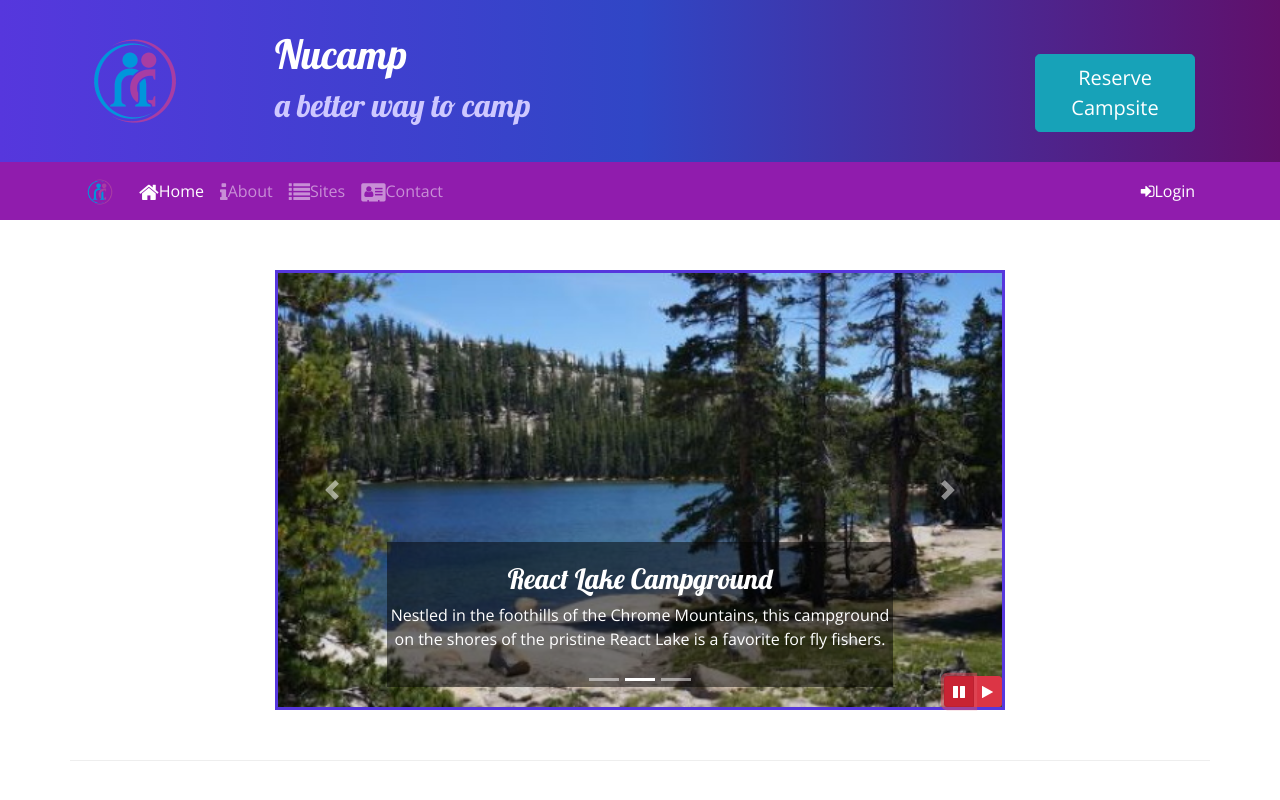
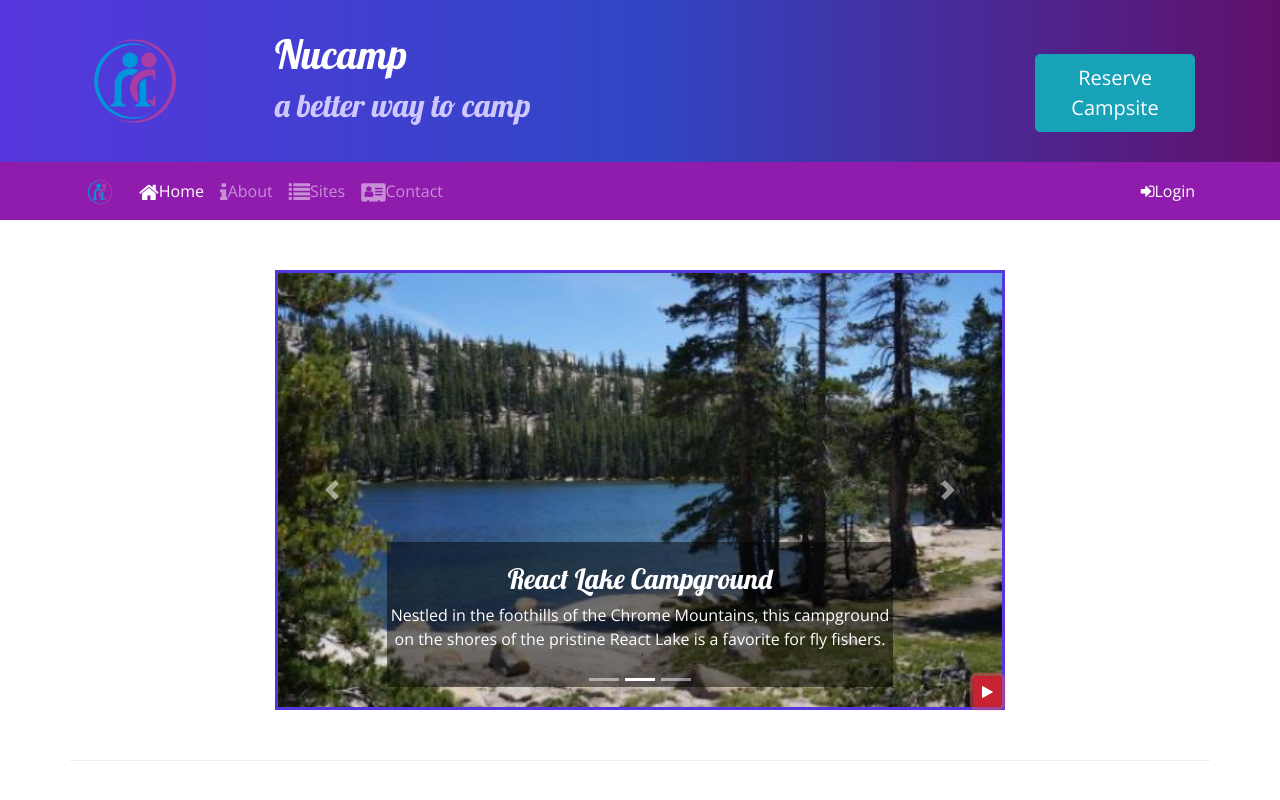
Before and after one commit to ninetailedcoder/My-First-Bootstrap-Project, a website: page index.html in a window 1280 px wide. Both pictures are taken after a click on the button 959 px from the left and 691 px from the top of the page. Shown: the top 800 px of the page. Drawn offline with nearby package versions, Linux system fonts and the light colour scheme.

Commit message:
NPM scripts part 1

```diff
--- a/index.html
+++ b/index.html
@@ -311,12 +311,8 @@
               <span class="carousel-control-next-icon"></span>
               <span class="sr-only">Next</span>
             </a>
-            <div class="btn-group" id="carouselButton">
-              <button class="btn btn-danger btn-sm" id="carouselPause">
-                <i class="fa fa-pause"></i>
-              </button>
-              <button class="btn btn-danger btn-sm" id="carouselPlay">
-                <i class="fa fa-play"></i>
+            <button class="btn btn-danger btn-sm" id="carouselButton">
+              <i class="fa fa-pause"></i>
               </button>
             </div>
 
@@ -440,17 +436,8 @@
     <script src="node_modules/jquery/dist/jquery.slim.min.js"></script>
     <script src="node_modules/popper.js/dist/umd/popper.min.js"></script>
     <script src="node_modules/bootstrap/dist/js/bootstrap.min.js"></script>
-    <script>
-      $(function() {
-        $(".carousel").carousel({interval: 2000});
-        $("#carouselPause").click(function(){
-          $(".carousel").carousel("pause");
-        });
-        $("#carouselPlay").click(function(){
-          $(".carousel").carousel("cycle");
-        });
-      });
-    </script>
+    <script src="js/scripts.js"></script>
+
 
   </body>
 </html>
--- /dev/null
+++ b/js/scripts.js
@@ -0,0 +1,14 @@
+$(function() {
+    $(".carousel").carousel( { interval: 2000 } );
+    $("#carouselButton").click(function(){
+        if ($("#carouselButton").children("i").hasClass("fa-pause")) {
+            $(".carousel").carousel("pause");
+            $("#carouselButton").children("i").removeClass("fa-pause");
+            $("#carouselButton").children("i").addClass("fa-play");
+        } else {
+            $(".carousel").carousel("cycle");
+            $("#carouselButton").children("i").removeClass("fa-play");
+            $("#carouselButton").children("i").addClass("fa-pause");
+        }
+    });
+});
```
Also changed, not shown: package.json (+7 -3 lines), 1 other file.
